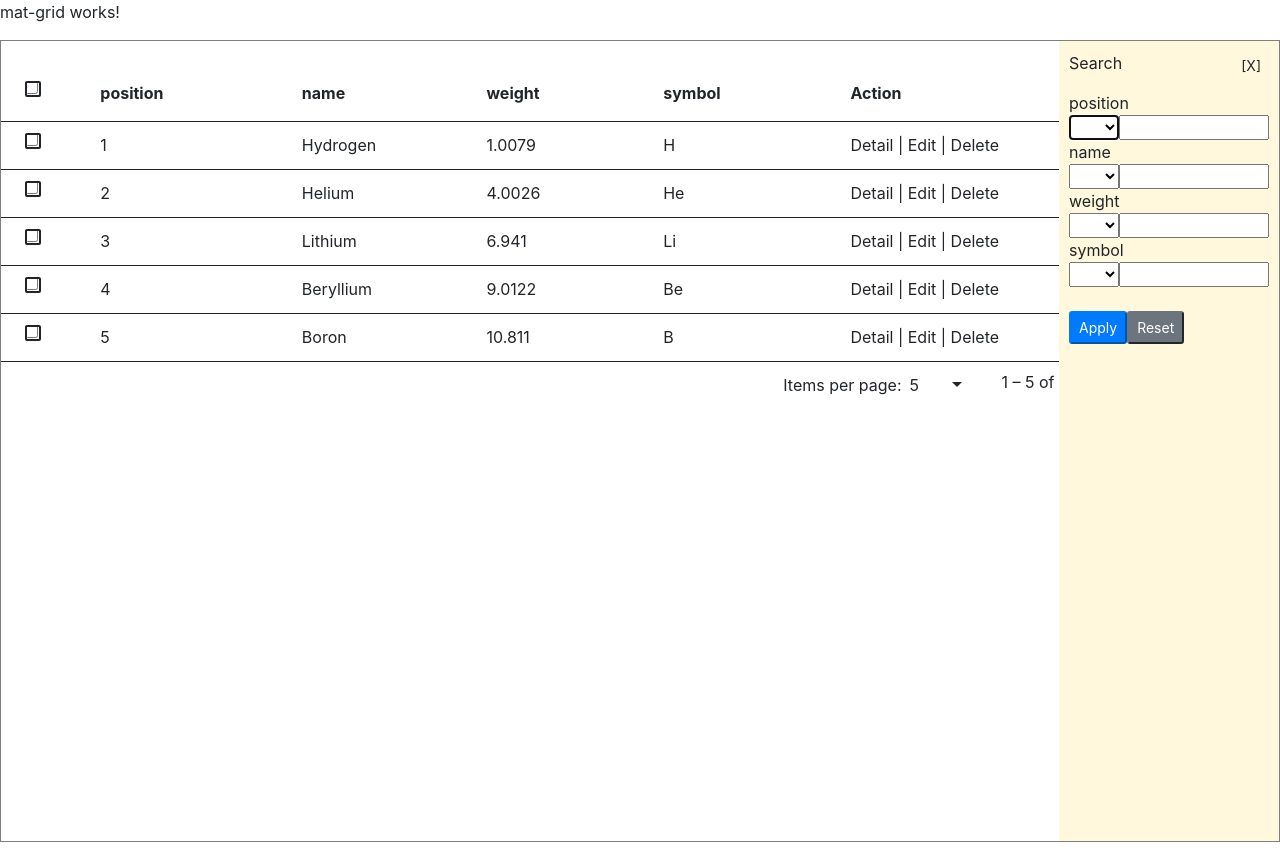
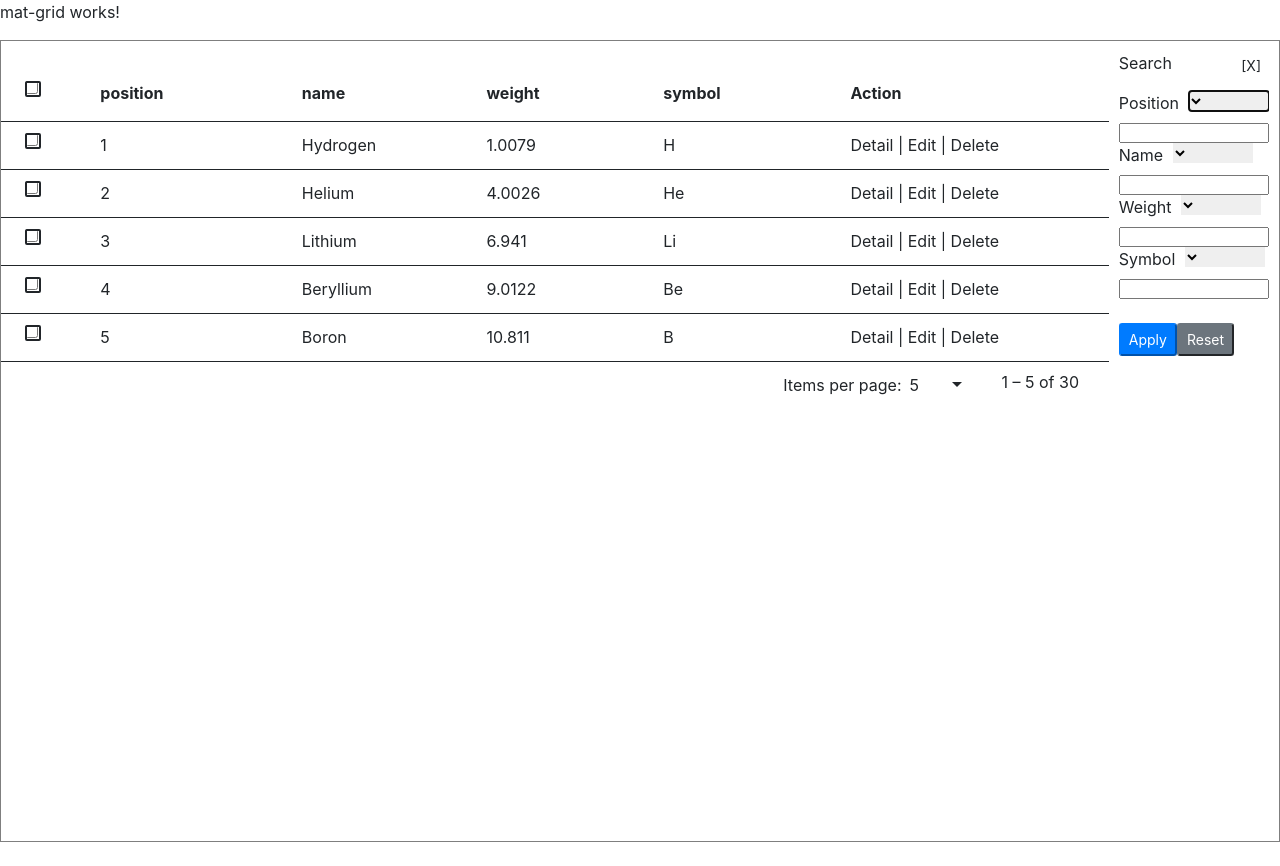
Before and after one commit to hudaSharings/angular-matgrid, an Angular app: page / in a window 1280 px wide. Both pictures are taken after a click on the element "Search". Built offline with nearby package versions, Linux system fonts and the light colour scheme.

Commit message:
3 files modified

```diff
--- a/src/app/materials/mat-grid/mat-grid.component.css
+++ b/src/app/materials/mat-grid/mat-grid.component.css
@@ -20,17 +20,21 @@ table {
 
 .matgrid-sidenav {
   padding: 10px;
-   background-color:cornsilk
+   background-color:white
    }
 
 .pointer{
   cursor:pointer;
 }
 .search-input{
-  height: 25px;
+  height: 20px;
   width: 150px;
 }
 .search-input-type{
-   height: 25px;
-  width: 50px;
+   height: 20px;
+  width: 80px;
+  font-size: 0.8em;
+  margin-left: 10px;
+  border: 0;
+  direction: rtl;
 }
--- a/src/app/materials/mat-grid/mat-grid.component.html
+++ b/src/app/materials/mat-grid/mat-grid.component.html
@@ -72,35 +72,43 @@ mat-grid works!
  </div>
 
 
-  <mat-drawer #drawer class="matgrid-sidenav clearfix" mode="over" position="end">
+  <mat-drawer #drawer class="matgrid-sidenav " mode="over" position="end">
     <p>Search
        <span  (click)="drawer.toggle()" class="btn-sm pointer float-right" >[X]</span>
       </p>
 
     <form  [formGroup]="searchForm" (ngSubmit)="onSearchSubmitt()">
       <div *ngFor="let field of searchColumns;">
-       {{field.name}}
-       <div [ngSwitch]="field.searchFieldType">
+
+       <div [ngSwitch]="field.searchFieldType" class="clearfix ">
          <div *ngSwitchCase="'string'">
-           <select [formControlName]='field.condition' class="search-input-type">
+           <div class="clearfix">
+             <label class="float-left"> {{field.name |titlecase}} </label>
+           <select [formControlName]='field.condition' class="search-input-type float-left">
+             <option></option>
              <option value="C">Containes</option>
               <option value="S">StartsWith</option>
                <option value="E">EndsWith</option>
            </select>
-            <input  type="text" [formControlName]="field.name" class="search-input">
+           </div>
+            <input  type="text" [formControlName]="field.name" class="search-input float-left">
          </div>
-         <div *ngSwitchCase="'number'">
-            <select  [formControlName]='field.condition' class="search-input-type">
-             <option value="eq">==</option>
-              <option value="gt">></option>
-               <option value="lt"><</option>
+         <div *ngSwitchCase="'number'" class="clearfix ">
+           <div class="clearfix">
+             <label class="float-left"> {{field.name |titlecase}} </label>
+            <select  [formControlName]='field.condition' class="search-input-type float-left">
+              <option></option>
+             <option value="eq">'=='</option>
+              <option value="gt"> '<' </option>
+               <option value="lt"> '>' </option>
            </select>
-           <input  type="number"  [formControlName]="field.name"  class="search-input">
+           </div>
+           <input  type="number"  [formControlName]="field.name"  class="search-input float-left">
          </div>
-         <div *ngSwitchCase="'date'">
-            <input  type="date" [formControlName]="field.name"  class="search-input">
+         <div *ngSwitchCase="'date'" class="clearfix">
+            <input  type="date" [formControlName]="field.name"  class="search-input float-left">
          </div>
-         <div *ngSwitchCase="'dropdown'">
+         <div *ngSwitchCase="'selectSingle'" class="clearfix">
             <select  [formControlName]="field.name" class="search-input">
             <option></option>
             </select>
--- a/src/app/materials/mat-grid/mat-grid.component.ts
+++ b/src/app/materials/mat-grid/mat-grid.component.ts
@@ -103,14 +103,15 @@ onSearchSubmitt(){
  // alert(JSON.stringify(searchvalue));
   this.searchColumns.forEach(x=>{
     let fiteredData=[];
-    if(searchvalue[x.name]){
+    debugger;
+    if(searchvalue[x.name] && searchvalue[x.name]!=""){
       var condition=searchvalue[x.condition]
       switch(x.searchFieldType){
         case 'number':
           switch(condition){
                case'eq' :fiteredData= this.data.filter(y=>{return y[x.name]==searchvalue[x.name]});break
                case'gt' :fiteredData= this.data.filter(y=>{return (y[x.name])>(searchvalue[x.name])});break
-               case'lt' :fiteredData= this.data.filter(y=>{return y[x.name]<searchvalue[x.name]});break
+               case'lt' :fiteredData= this.data.filter(y=>{return (y[x.name])< (searchvalue[x.name])});break
               default:fiteredData= this.data.filter(y=>{return y[x.name]==searchvalue[x.name]});break
             };
            break;
@@ -126,14 +127,15 @@ onSearchSubmitt(){
         default:
           fiteredData= this.data.filter(y=>{return y[x.name]==searchvalue[x.name]});break
       }
+      fiteredData.map(x=>{fiteredList.push(x)})
+        debugger;
+        //if(fiteredList.length>0)
+        this.loadAfterFilteredDataource(fiteredList)
+    }
 
-    }
-    fiteredData.map(x=>{fiteredList.push(x)})
    }
   )
-  debugger;
-  //if(fiteredList.length>0)
-  this.loadAfterFilteredDataource(fiteredList)
+
 }
 
   OnDetail(item:any){
```
